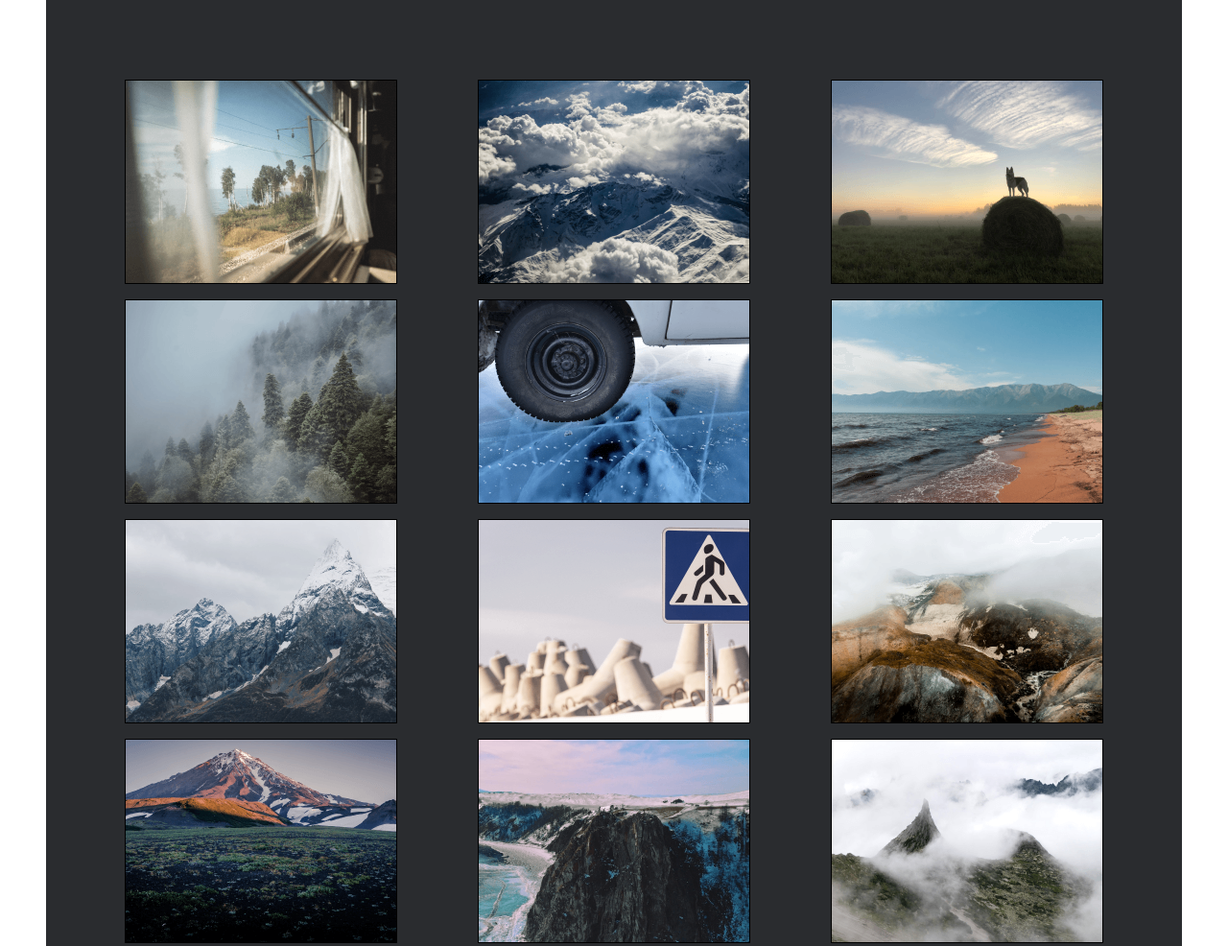
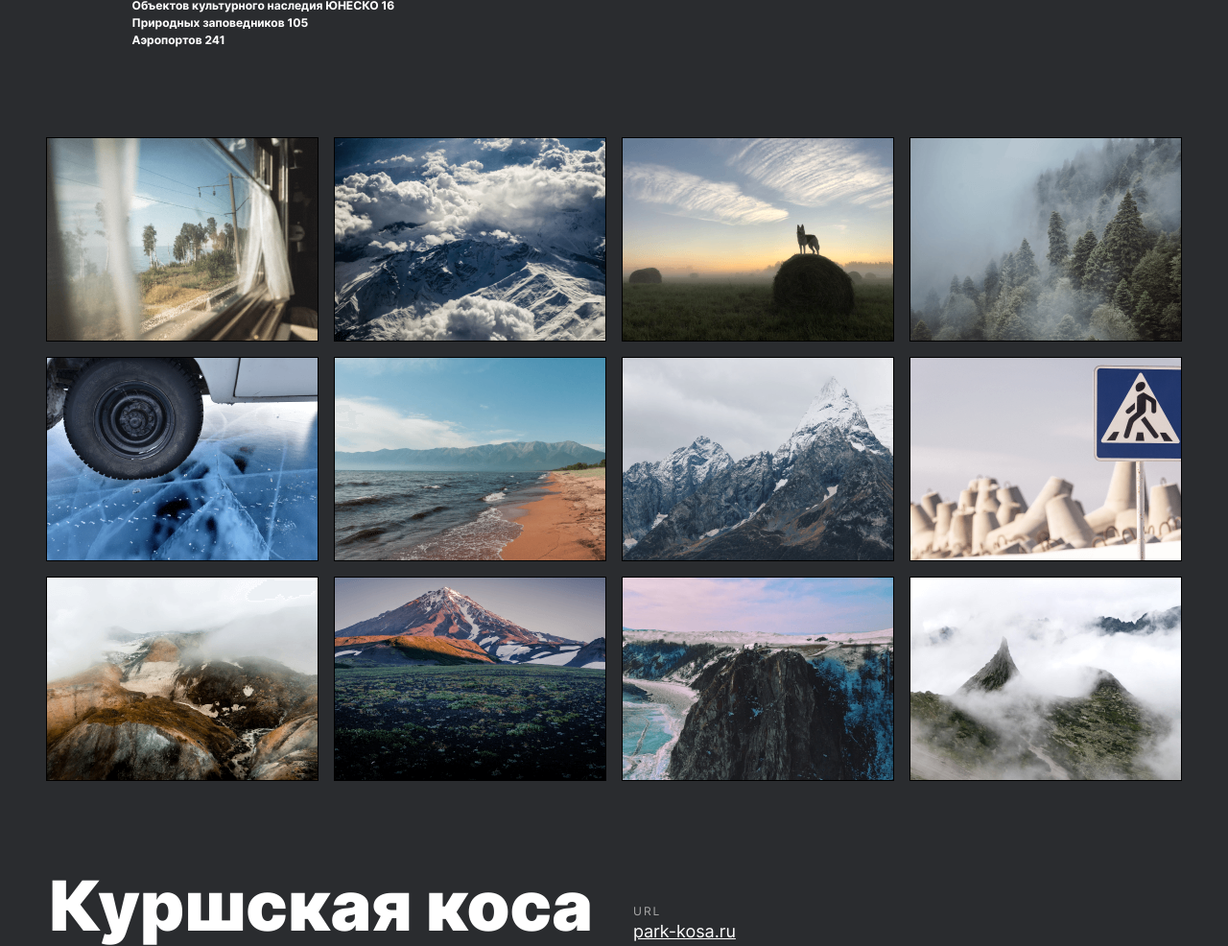
Before and after one commit to alexandra-dav/russian-travel, a plain HTML site: page index.html in a window 1280 px wide. Shown: the part 1778-2764 px from the top of the page at 96% size. Drawn offline with Linux system fonts and the light colour scheme.

Commit message:
fix photo griid

```diff
--- a/blocks/page/page.css
+++ b/blocks/page/page.css
@@ -1,7 +1,7 @@
 .page {
     background: #2A2C2F;
     min-width: 320px;
-    max-width: 1184px;
+    max-width: 1280px;
     font-family: Inter, Arial, sans-serif;
     /* правила для сглаживания шрифтовхром подобных */
     -moz-osx-font-smoothing: grayscale;
--- a/blocks/photo-grid/__item/photo-grid__item.css
+++ b/blocks/photo-grid/__item/photo-grid__item.css
@@ -3,21 +3,21 @@
     height: 213px;
 }
 
-@media screen and (max-width: 1024px) {
+@media screen and (max-width: 1279px) {
     .photo-grid__item {
         width: 300px;
         height: 225px;
     }
 }
 
-@media screen and (max-width: 768px) {
+@media screen and (max-width: 1023px) {
     .photo-grid__item {
         width: 352px;
         height: 264px;
     }
 }
 
-@media screen and (max-width: 320px) {
+@media screen and (max-width: 767px) {
     .photo-grid__item {
         width: 288px;
         height: 216px;
--- a/blocks/photo-grid/photo-grid.css
+++ b/blocks/photo-grid/photo-grid.css
@@ -6,22 +6,22 @@
     gap: 16px;
     margin: 0;
     margin-top: 92px;
-    padding: 0 calc((100vw - 1184px)/2);
+    padding: 0 calc((100% - 1184px)/2);
 }
 
-@media screen and (max-width: 1024px) {
+@media screen and (max-width: 1279px) {
     .photo-grid {
         padding: 0 calc((100vw - 928px)/2);
     }
 }
 
-@media screen and (max-width: 768px) {
+@media screen and (max-width: 1023px) {
     .photo-grid {
         padding: 0 calc((100vw - 720px)/2);
     }
 }
 
-@media screen and (max-width: 320px) {
+@media screen and (max-width: 767px) {
     .photo-grid {
         padding: 0 calc((100vw - 288px)/2);
     }
```
